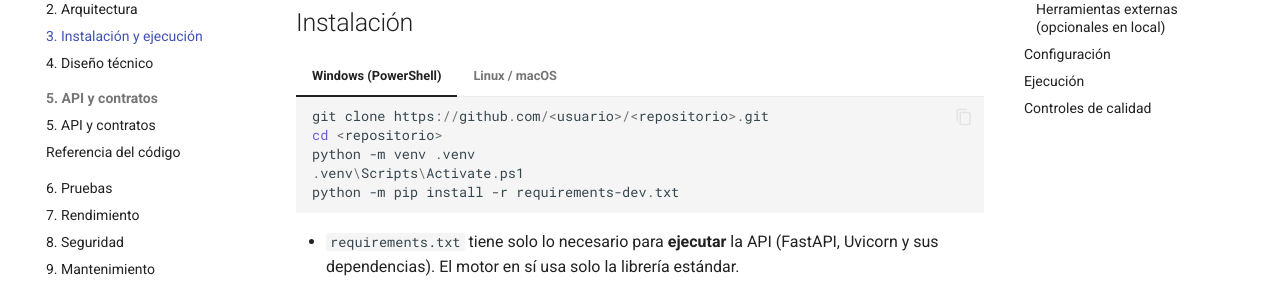
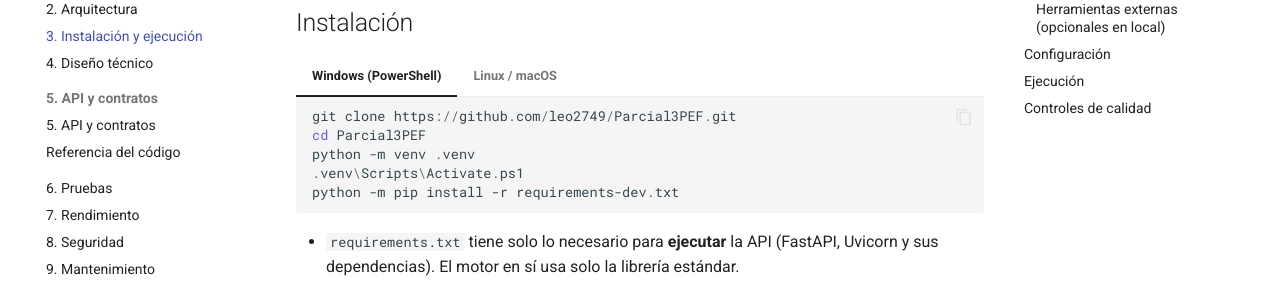
Before and after one commit to leo2749/Parcial3PEF, an MkDocs documentation site: the page built from docs/instalacion.md, in a window 1280 px wide and 900 px high, scrolled down 551 px. Shown: the part 153-444 px from the top of the window. Built offline with MkDocs 1.6.1 and Material for MkDocs 9.7.7, drawn with Linux system fonts in a browser that asks for light colours; comment, search, counter and statistics services are not loaded.

Commit message:
Fix docs: replace URL placeholders with real repository values
Co-Authored-By: Claude Opus 5.5 <noreply@anthropic.com>

````diff
--- a/docs/instalacion.md
+++ b/docs/instalacion.md
@@ -18,8 +18,8 @@ CI siempre las instala y corre en modo `--estricto`.
 === "Windows (PowerShell)"
 
     ```powershell
-    git clone https://github.com/<usuario>/<repositorio>.git
-    cd <repositorio>
+    git clone https://github.com/leo2749/Parcial3PEF.git
+    cd Parcial3PEF
     python -m venv .venv
     .venv\Scripts\Activate.ps1
     python -m pip install -r requirements-dev.txt
@@ -28,8 +28,8 @@ CI siempre las instala y corre en modo `--estricto`.
 === "Linux / macOS"
 
     ```bash
-    git clone https://github.com/<usuario>/<repositorio>.git
-    cd <repositorio>
+    git clone https://github.com/leo2749/Parcial3PEF.git
+    cd Parcial3PEF
     python3 -m venv .venv
     source .venv/bin/activate
     python -m pip install -r requirements-dev.txt
--- a/mkdocs.yml
+++ b/mkdocs.yml
@@ -5,9 +5,9 @@
 site_name: Motor de recomendaciones
 site_description: Documentación funcional, técnica y operativa del motor de recomendaciones eficiente
 site_author: Equipo de Programación Eficiente
-# Completar al crear el repositorio en GitHub:
-site_url: https://<usuario>.github.io/<repositorio>/
-repo_url: https://github.com/<usuario>/<repositorio>
+# Repositorio en GitHub:
+site_url: https://leo2749.github.io/Parcial3PEF/
+repo_url: https://github.com/leo2749/Parcial3PEF
 copyright: Programación Eficiente · Opción 2
 
 docs_dir: docs
````
